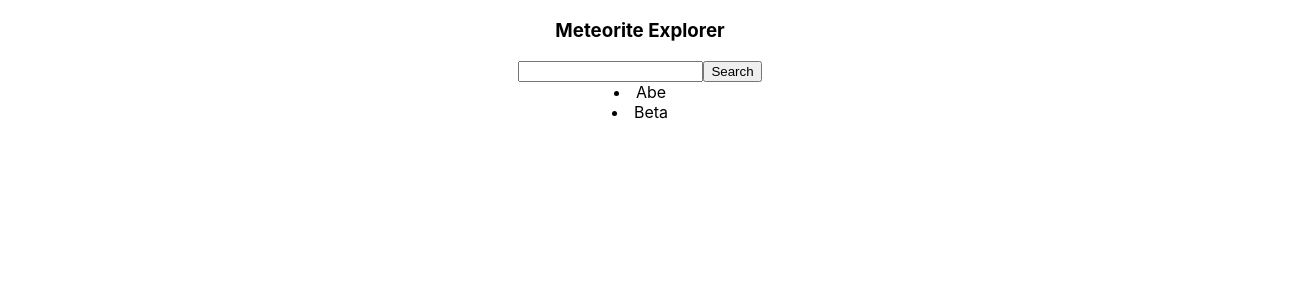
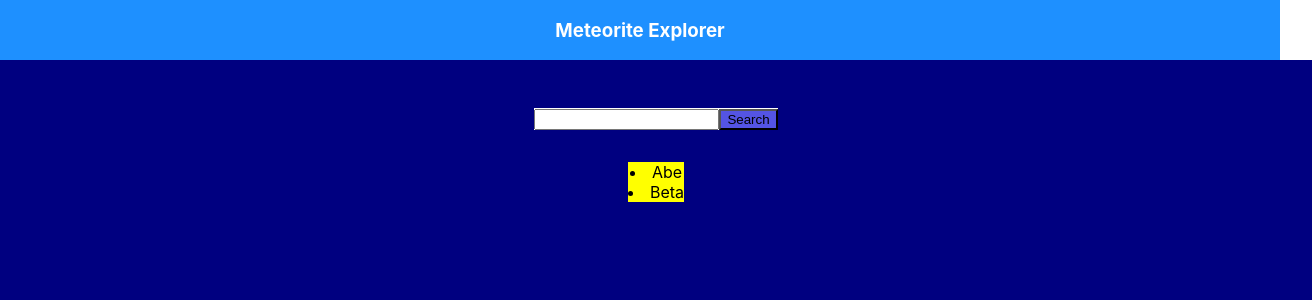
Before and after one commit to rmcguire6/meteorite, a React (Create React App) app: page / in a window 1280 px wide. Shown: the top 300 px of the page, 1312 px wide, since content can reach past the window. Built offline with nearby package versions, Linux system fonts and the light colour scheme.

Commit message:
Add styling to components

```diff
--- a/src/App.css
+++ b/src/App.css
@@ -1,3 +1,40 @@
 .App {
   text-align: center;
 }
+.App-header {
+  background-color: dodgerblue;
+  min-height: 5vh;
+  display: flex;
+  flex-direction: column;
+  align-items: center;
+  justify-content: center;
+  color: white;
+}
+body {
+  margin: 0 auto;
+}
+.button {
+  background-color: #5454e4;
+}
+.list-element {
+  min-width: 100vw;
+}
+.search-bar {
+  background-color: white;
+  margin: 2rem;
+
+}
+.search-panel {
+  background-color: navy;
+  padding: 2vh;
+  min-height: 100vh;
+  display: flex;
+  flex-direction: column;
+  align-items: center;
+  color: #888;
+  min-width: 100vw;
+}
+.search-results {
+  background-color: yellow;
+  color: black;
+  }
```
